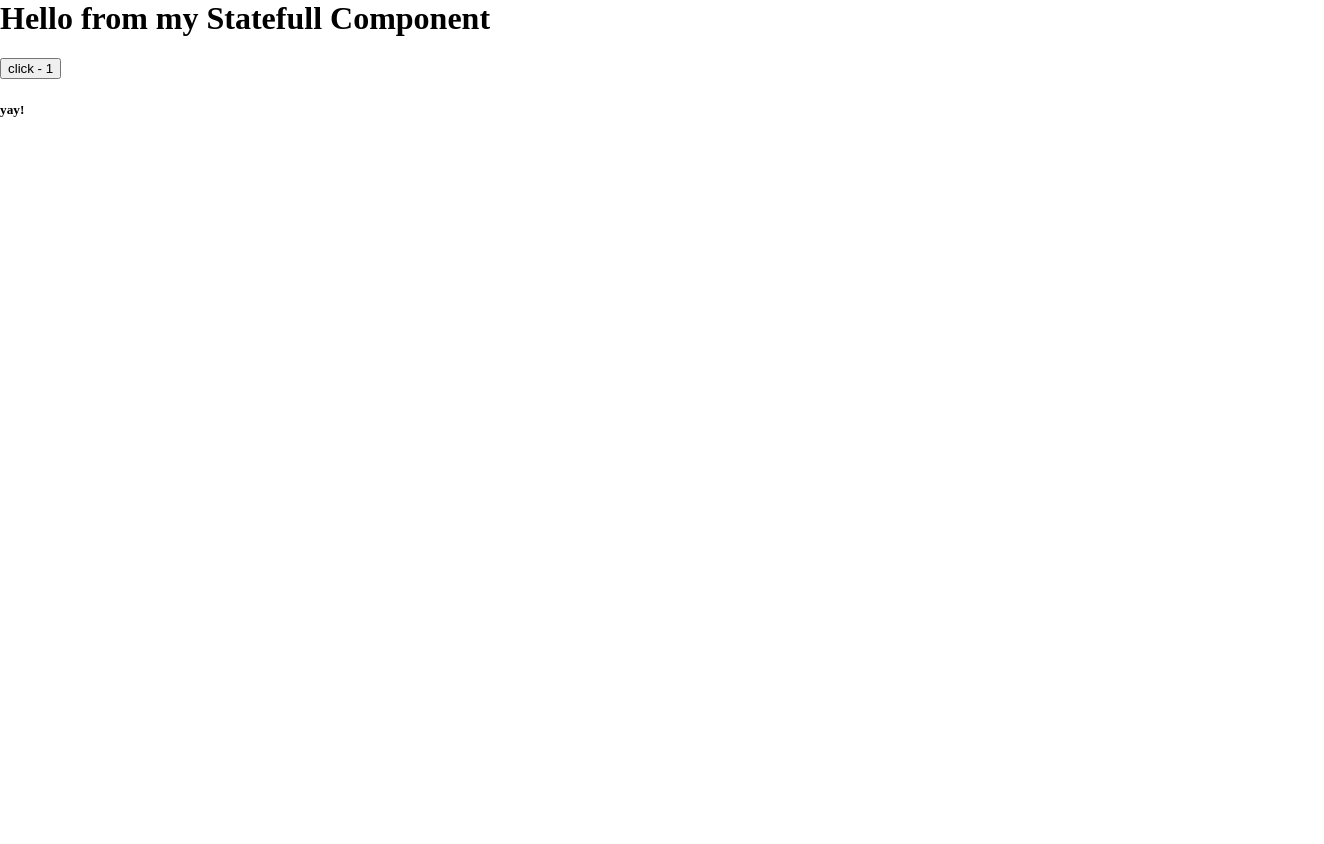
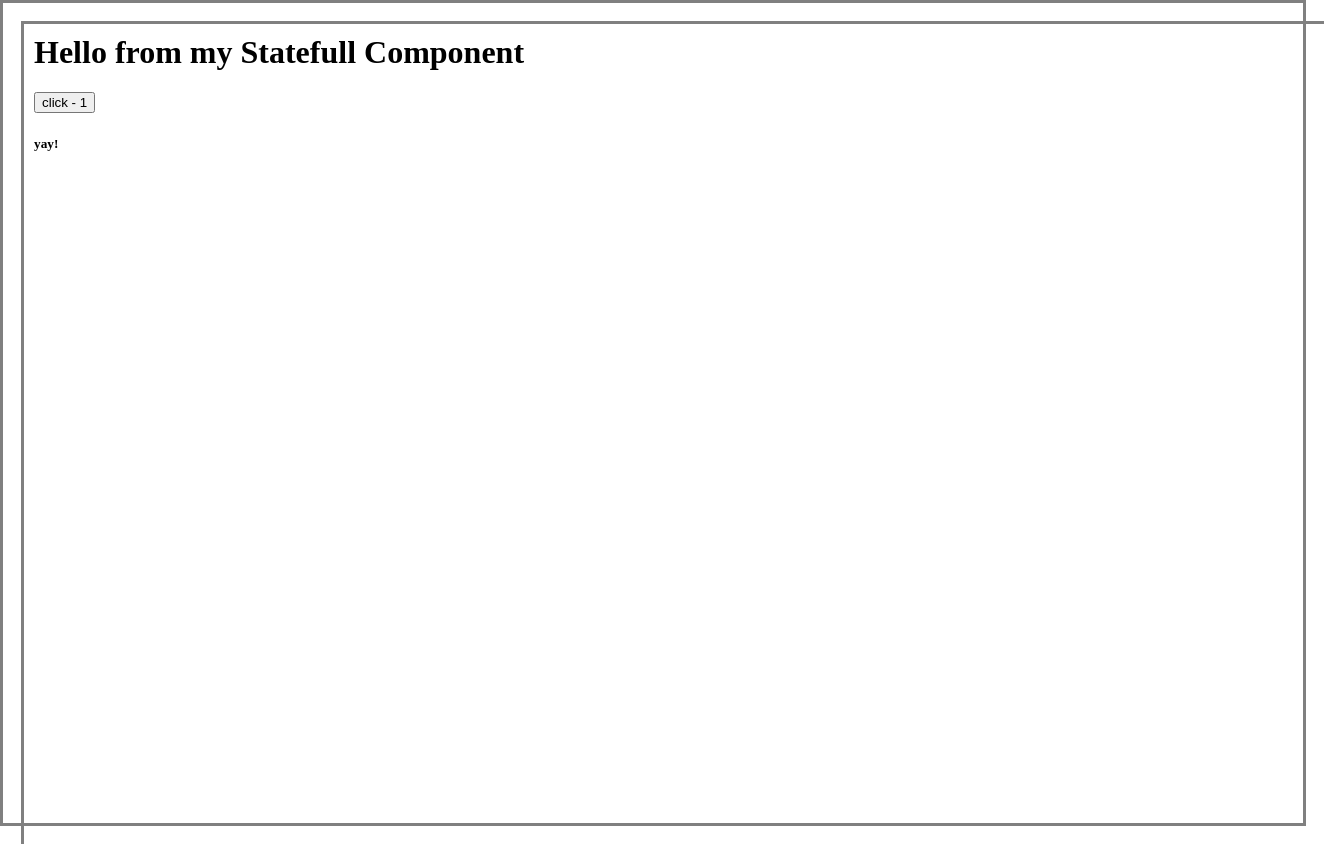
Before and after one commit to dennisfleischmann/react-workshop-virutal-dom, a React app: page index.html in a window 1280 px wide. Shown: the whole page, 1324 px wide, since content can reach past the window. Before the commit the page ends 800 px from the top, so only its background shows below. Built offline with nearby package versions, Linux system fonts and the light colour scheme.

Commit message:
added pres files

```diff
--- a/index.html
+++ b/index.html
@@ -3,9 +3,8 @@
         <style type='text/css'>
             html,
             body {
-                margin: 0;
-                padding: 0;
-                border: 0;
+                padding: 10px;
+                border: 3px solid grey;
             }
 
             body,
```
Also changed, not shown: README.md (added), 1 other file.
